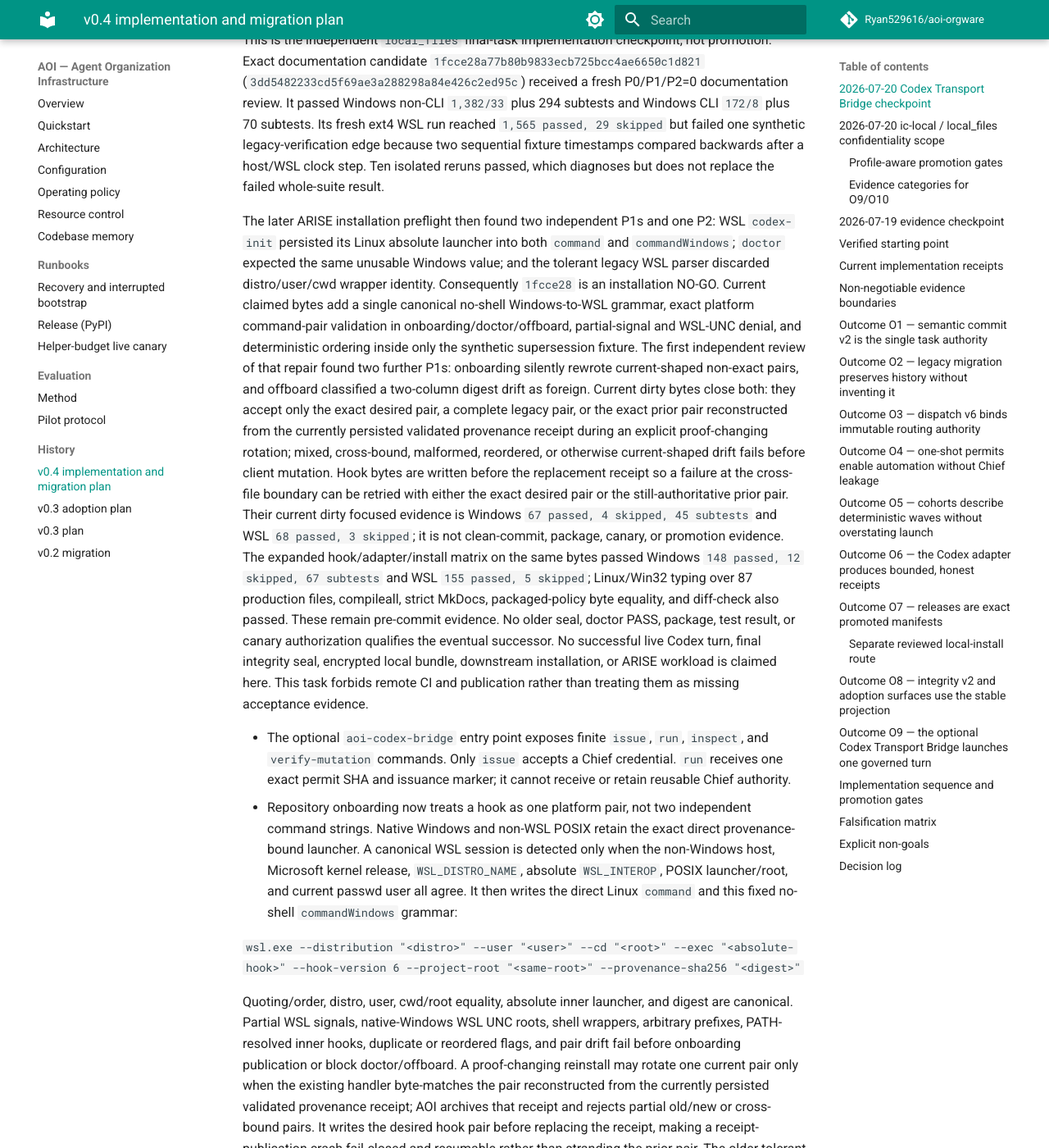
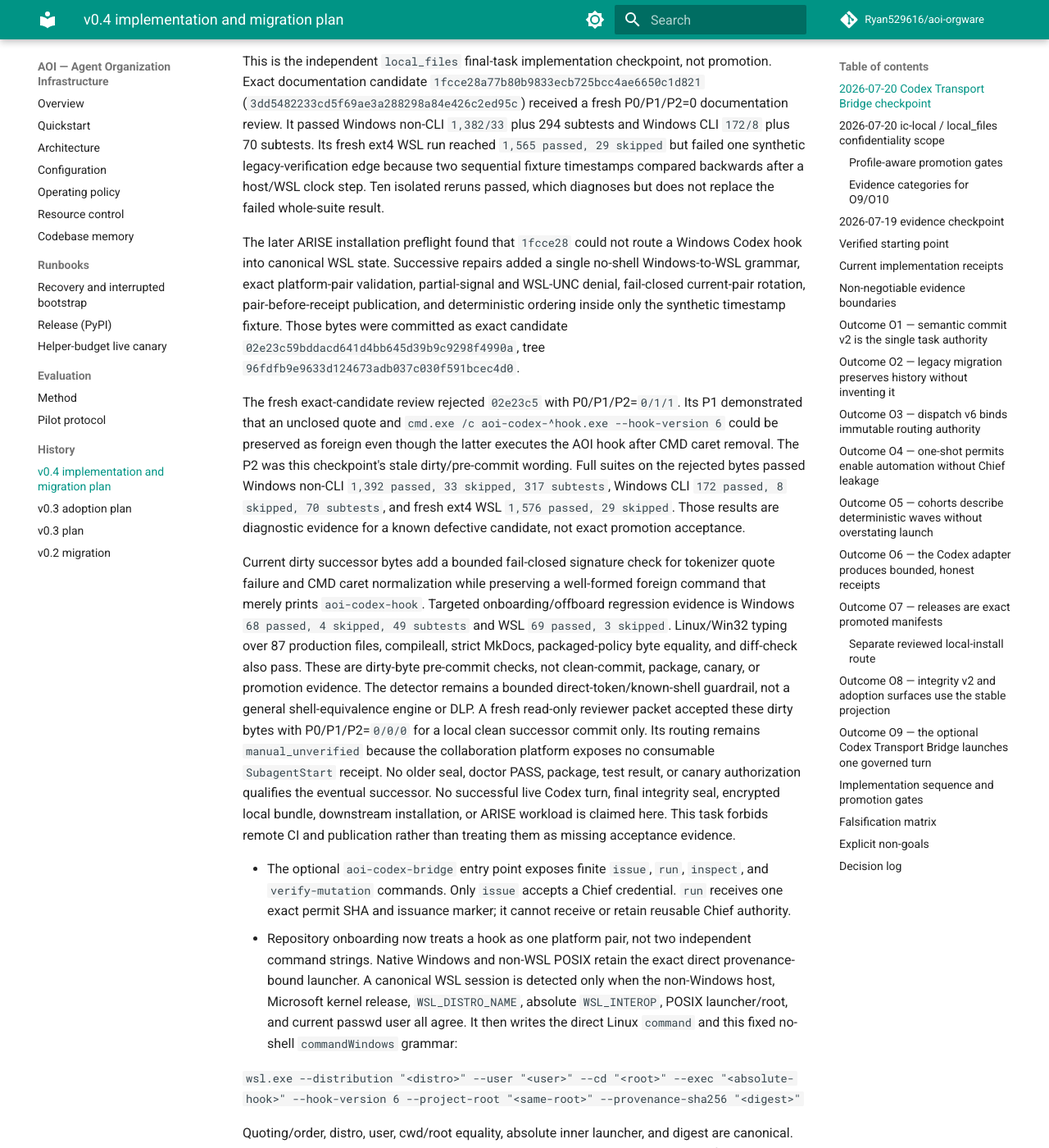
Before and after one commit to Ryan529616/aoi-orgware, an MkDocs documentation site: the page built from docs/v0.4-plan.md, in a window 1280 px wide and 1400 px high, scrolled down 879 px. Shown: the whole window at 82% size. Built offline with MkDocs 1.6.1 and Material for MkDocs 9.7.7, drawn with Linux system fonts in a browser that asks for light colours; comment, search, counter and statistics services are not loaded; some of the changed text lies outside the part shown.

Commit message:
Close Codex hook reference bypasses

```diff
--- a/docs/quickstart.md
+++ b/docs/quickstart.md
@@ -99,6 +99,12 @@
 unbound current-shaped drift are rejected. The hook pair is written before the
 replacement receipt so an interrupted receipt write is fail-closed and
 resumable by rerunning the same command.
+
+The malformed-reference check is deliberately bounded: it examines direct
+tokens and one known-shell operand, and fails closed for recognizable AOI hook
+signatures after tokenizer quote failure or CMD caret removal. It is not a
+general shell parser or DLP boundary; do not treat arbitrary same-user shell
+execution as governed by this detector.
 
 The local receipt/runtime binds the expected bundle SHA, a canonical external
 store, clean commit/tree and full tracked-source manifest, artifact inventory
--- a/docs/v0.4-plan.md
+++ b/docs/v0.4-plan.md
@@ -5,11 +5,13 @@
 - Title: Complete AOI v0.4 with Codex Transport Bridge and local-files confidentiality
 - Owner: /root
 - Objective: Complete integrity-v2, the optional one-shot Codex App Server transport bridge, and an ic-local/local_files profile that allows model context while denying governed file, Git, artifact, CI, release, package, attachment, and connector publication except through an exact Chief-issued one-shot external-export permit.
-- Completion boundary: The next clean successor after `1fcce28` must add a
+- Completion boundary: The next clean successor after rejected candidate
+  `02e23c59bddacd641d4bb645d39b9c9298f4990a` must retain the
   canonical WSL direct/Windows-`wsl.exe` provenance-bound Codex hook pair,
-  fail closed on ambiguous or altered distro/user/cwd/launcher/root/digest,
-  and close the WSL verification timestamp fixture race. That exact successor
-  must pass bridge/confidentiality and WSL-hook falsification tests, pinned
+  fail closed on ambiguous or altered distro/user/cwd/launcher/root/digest and
+  the bounded malformed-quote/Windows-caret reference cases, and retain the
+  WSL verification timestamp fixture repair. That exact successor must pass
+  bridge/confidentiality and WSL-hook falsification tests, pinned
   runtime/schema checks, full Windows and fresh WSL suites,
   typing/compile/docs, exact-wheel package/install, read-only then writable
   live canaries, verified Git mutation, profile-aware doctor, independent
@@ -38,35 +40,42 @@
 clock step. Ten isolated reruns passed, which diagnoses but does not replace
 the failed whole-suite result.
 
-The later ARISE installation preflight then found two independent P1s and one
-P2: WSL `codex-init` persisted its Linux absolute launcher into both `command`
-and `commandWindows`; `doctor` expected the same unusable Windows value; and
-the tolerant legacy WSL parser discarded distro/user/cwd wrapper identity.
-Consequently `1fcce28` is an installation NO-GO. Current claimed bytes add a
-single canonical no-shell Windows-to-WSL grammar, exact platform command-pair
-validation in onboarding/doctor/offboard, partial-signal and WSL-UNC denial,
-and deterministic ordering inside only the synthetic supersession fixture.
-The first independent review of that repair found two further P1s: onboarding
-silently rewrote current-shaped non-exact pairs, and offboard classified a
-two-column digest drift as foreign. Current dirty bytes close both: they accept
-only the exact desired pair, a complete legacy pair, or the exact prior pair
-reconstructed from the currently persisted validated provenance receipt during
-an explicit proof-changing rotation; mixed, cross-bound, malformed, reordered,
-or otherwise current-shaped drift fails before client mutation. Hook bytes are
-written before the replacement receipt so a failure at the cross-file boundary
-can be retried with either the exact desired pair or the still-authoritative
-prior pair. Their current dirty focused evidence is Windows `67 passed, 4
-skipped, 45 subtests` and WSL `68 passed, 3 skipped`; it is not clean-commit,
-package, canary, or promotion evidence. The expanded hook/adapter/install
-matrix on the same bytes passed Windows `148 passed, 12 skipped, 67 subtests`
-and WSL `155 passed, 5 skipped`; Linux/Win32 typing over 87 production files,
-compileall, strict MkDocs, packaged-policy byte equality, and diff-check also
-passed. These remain pre-commit evidence. No older seal, doctor
-PASS, package, test result, or canary authorization qualifies the eventual
-successor. No successful live Codex turn, final integrity seal, encrypted local
-bundle, downstream installation, or ARISE workload is claimed here. This task
-forbids remote CI and publication rather than treating them as missing
-acceptance evidence.
+The later ARISE installation preflight found that `1fcce28` could not route a
+Windows Codex hook into canonical WSL state. Successive repairs added a single
+no-shell Windows-to-WSL grammar, exact platform-pair validation, partial-signal
+and WSL-UNC denial, fail-closed current-pair rotation, pair-before-receipt
+publication, and deterministic ordering inside only the synthetic timestamp
+fixture. Those bytes were committed as exact candidate
+`02e23c59bddacd641d4bb645d39b9c9298f4990a`, tree
+`96fdfb9e9633d124673adb037c030f591bcec4d0`.
+
+The fresh exact-candidate review rejected `02e23c5` with P0/P1/P2=`0/1/1`.
+Its P1 demonstrated that an unclosed quote and
+`cmd.exe /c aoi-codex-^hook.exe --hook-version 6` could be preserved as
+foreign even though the latter executes the AOI hook after CMD caret removal.
+The P2 was this checkpoint's stale dirty/pre-commit wording. Full suites on
+the rejected bytes passed Windows non-CLI `1,392 passed, 33 skipped, 317
+subtests`, Windows CLI `172 passed, 8 skipped, 70 subtests`, and fresh ext4 WSL
+`1,576 passed, 29 skipped`. Those results are diagnostic evidence for a known
+defective candidate, not exact promotion acceptance.
+
+Current dirty successor bytes add a bounded fail-closed signature check for
+tokenizer quote failure and CMD caret normalization while preserving a
+well-formed foreign command that merely prints `aoi-codex-hook`. Targeted
+onboarding/offboard regression evidence is Windows `68 passed, 4 skipped, 49
+subtests` and WSL `69 passed, 3 skipped`. Linux/Win32 typing over 87 production
+files, compileall, strict MkDocs, packaged-policy byte equality, and diff-check
+also pass. These are dirty-byte pre-commit checks, not clean-commit, package,
+canary, or promotion evidence. The detector remains a bounded
+direct-token/known-shell guardrail, not a general shell-equivalence engine or
+DLP. A fresh read-only reviewer packet accepted these dirty bytes with
+P0/P1/P2=`0/0/0` for a local clean successor commit only. Its routing remains
+`manual_unverified` because the collaboration platform exposes no consumable
+`SubagentStart` receipt. No older seal, doctor PASS, package, test result, or
+canary authorization qualifies the eventual successor. No successful live
+Codex turn, final integrity seal, encrypted local bundle, downstream
+installation, or ARISE workload is claimed here. This task forbids remote CI
+and publication rather than treating them as missing acceptance evidence.
 
 - The optional `aoi-codex-bridge` entry point exposes finite `issue`, `run`,
   `inspect`, and `verify-mutation` commands. Only `issue` accepts a Chief
@@ -94,6 +103,11 @@
   fail-closed and resumable rather than stranding the prior pair. The older
   tolerant WSL parser remains legacy ownership recognition only; it cannot
   establish current trust.
+  Onboarding/offboarding also conservatively recognize direct tokens and one
+  bounded known-shell operand; tokenizer quote failures carrying an AOI hook
+  signature and CMD caret-normalized AOI signatures fail closed. This does not
+  claim exhaustive shell parsing, DLP, or protection from an ungoverned
+  same-user process.
   `wsl.exe` itself and the Codex `/hooks` trust decision remain cooperative
   host/user boundaries.
 - Semantic-v2 packet activation is now reachable without a legacy task write.
```
Also changed, not shown: CHANGELOG.md (+6 -4 lines), README.md (+4 -2 lines), docs/POLICY.md (+4 -1 lines), docs/configuration.md (+6 -0 lines), src/aoi_orgware/resources/policy.md (+4 -1 lines), 3 other files.
